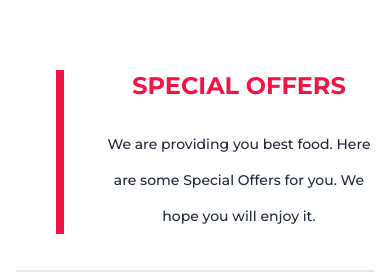
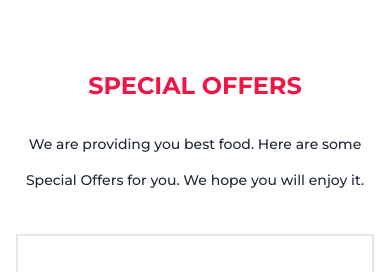
Before and after one commit to Adriyan-Ahmed/Zestify-Client, a React (Vite) app: page / in a window 390 px wide. Shown: the part 726-998 px from the top of the page. Built offline with nearby package versions, Linux system fonts and the light colour scheme; no server answers.

Commit message:
Some responsiveness releted issue fixed

```diff
--- a/src/Components/Banner/Banner.jsx
+++ b/src/Components/Banner/Banner.jsx
@@ -6,9 +6,9 @@ const Banner = () => {
                     <div className=" container mx-auto text-white " >
                         <div className="flex flex-col md:flex-row items-center gap-6 md:gap-0 py-10 md:py-20">
                             <div data-aos="fade-right"
-                                data-aos-offset="100"
-                                data-aos-duration="1000"
-                                data-aos-easing="ease-in-sine"
+                                 data-aos-offset="100"
+                                 data-aos-duration="1000"
+                                 data-aos-easing="ease-in-sine"
                                 className="flex-1 text-center md:text-left mx-4">
                                 <div className=" xl:w-[600px] mx-auto ">
                                     <h5 className=" text-base md:text-lg lg:text-2xl font-semibold text-[#FFFF00] ">Gastronome Haven</h5>
--- a/src/Components/Special Offer/SpecialOffer.jsx
+++ b/src/Components/Special Offer/SpecialOffer.jsx
@@ -12,9 +12,9 @@ const SpecialOffer = () => {
                         data-aos-offset="100"
                         data-aos-duration="1000"
                         data-aos-easing="ease-in-sine"
-                        className="text-center lg:text-left space-y-6 ml-10 pl-10 border-[#F01543] border-l-8">
+                        className="text-center lg:text-left space-y-6 lg:ml-10 lg:pl-10 border-[#F01543] lg:border-l-8">
                         <h1 className="text-2xl md:text-4xl font-bold text-[#F01543] ">SPECIAL OFFERS</h1>
-                        <p className="text-[14px] md:text-[16px] lg:text-[18px] leading-9 font-medium md:w-96 ">We are providing you best food. Here are some Special Offers for you. We hope you will enjoy it.</p>
+                        <p className="text-[14px] md:text-[16px] lg:text-[18px] leading-9 font-medium md:w-96 mx-auto lg:ml-0 ">We are providing you best food. Here are some Special Offers for you. We hope you will enjoy it.</p>
                     </div>
                     <div className="grid grid-cols-1 lg:grid-cols-2 gap-8 xl:gap-4 ">
                         <div data-aos="fade-up"
```
